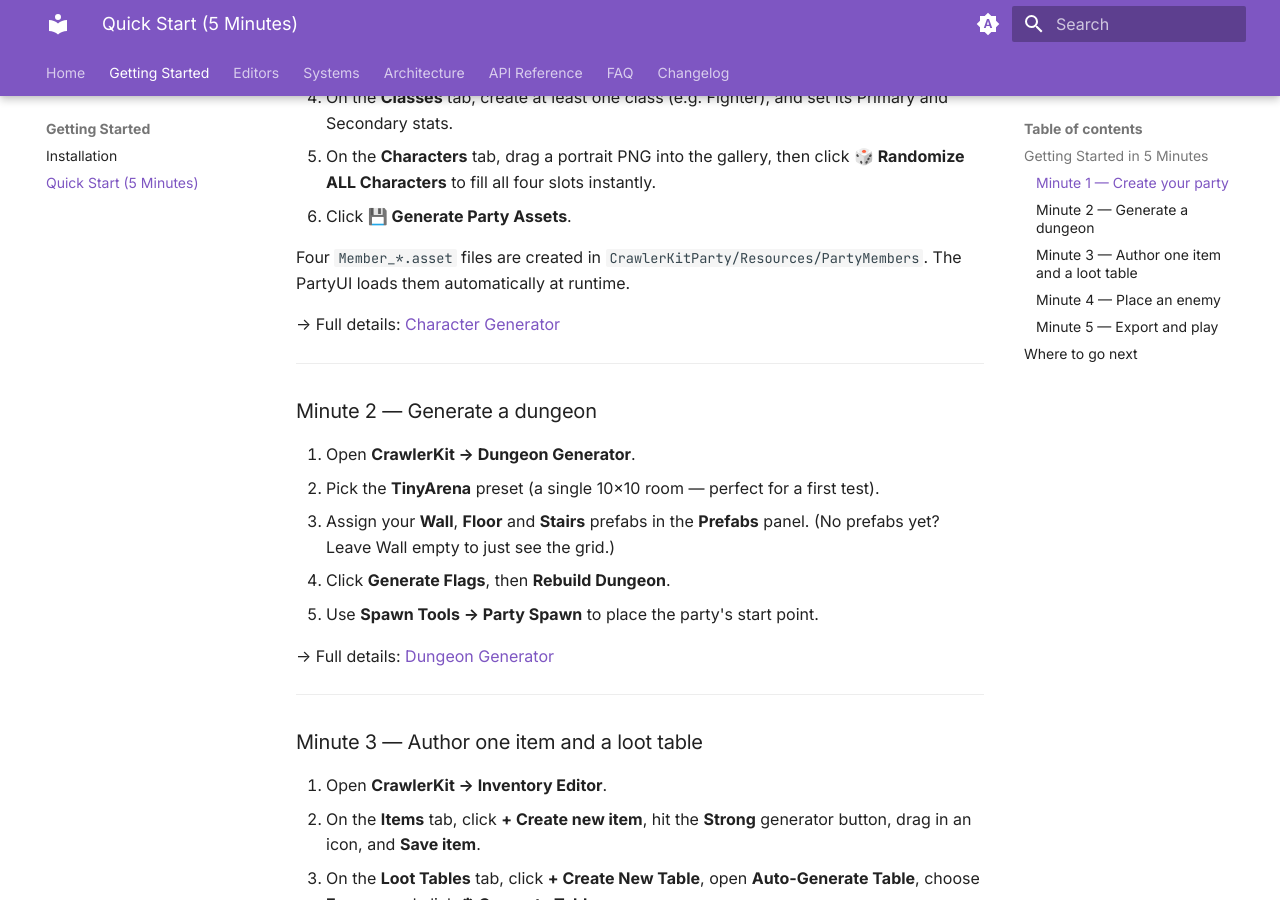
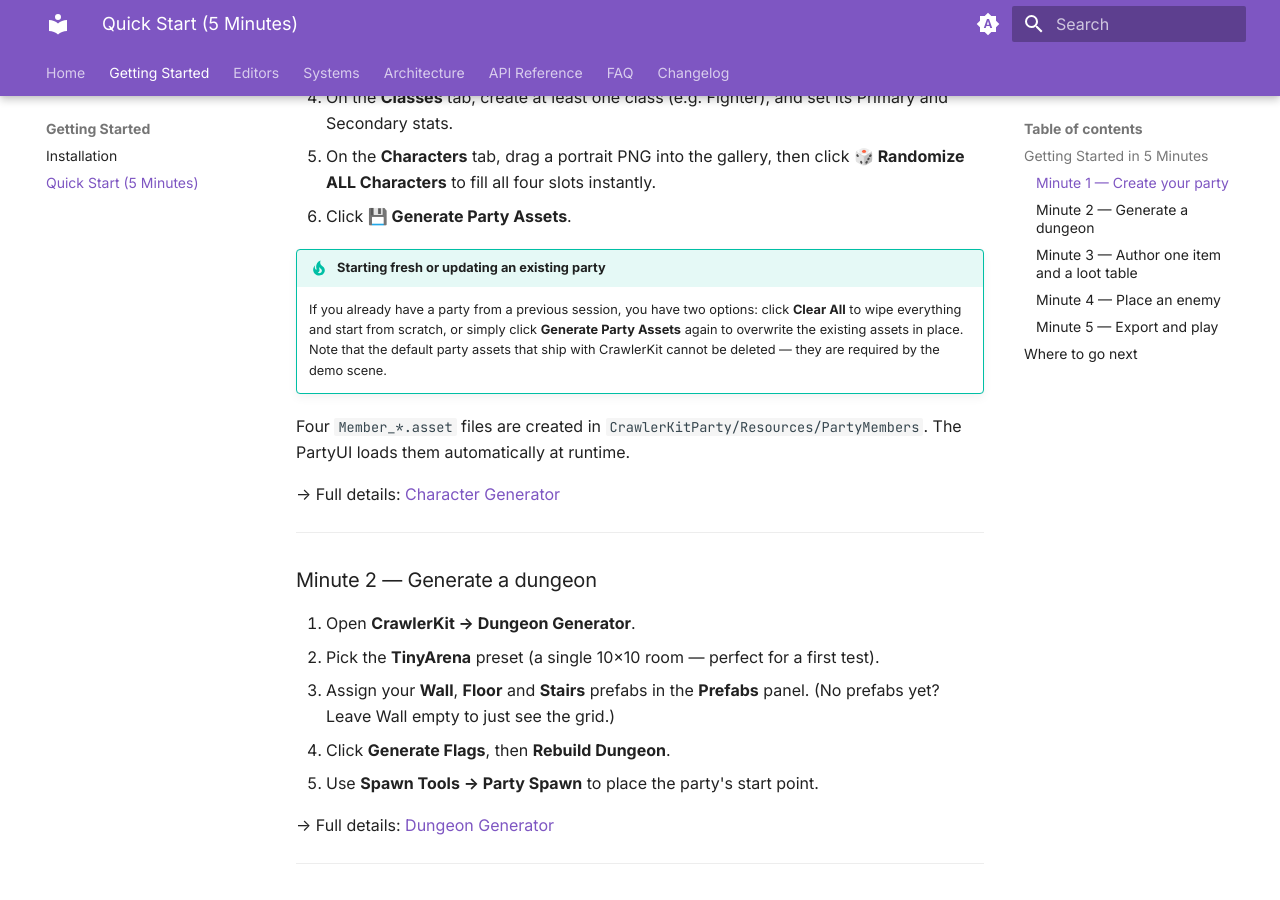
Before and after one commit to mantis3de/CrawlerKit-docs, an MkDocs documentation site: the page built from docs/getting-started/quick-start.md, in a window 1280 px wide and 900 px high, scrolled down 733 px. Built offline with MkDocs 1.6.1 and Material for MkDocs 9.7.7, drawn with Linux system fonts in a browser that asks for light colours.

Commit message:
update docs

```diff
--- a/docs/getting-started/quick-start.md
+++ b/docs/getting-started/quick-start.md
@@ -24,6 +24,9 @@
 4. On the **Classes** tab, create at least one class (e.g. Fighter), and set its Primary and Secondary stats.
 5. On the **Characters** tab, drag a portrait PNG into the gallery, then click **🎲 Randomize ALL Characters** to fill all four slots instantly.
 6. Click **💾 Generate Party Assets**.
+
+!!! tip "Starting fresh or updating an existing party"
+    If you already have a party from a previous session, you have two options: click **Clear All** to wipe everything and start from scratch, or simply click **Generate Party Assets** again to overwrite the existing assets in place. Note that the default party assets that ship with CrawlerKit cannot be deleted — they are required by the demo scene.
 
 Four `Member_*.asset` files are created in `CrawlerKitParty/Resources/PartyMembers`. The PartyUI loads them automatically at runtime.
 
```
Also changed, not shown: site/getting-started/quick-start/index.html, site/search/search_index.json.
